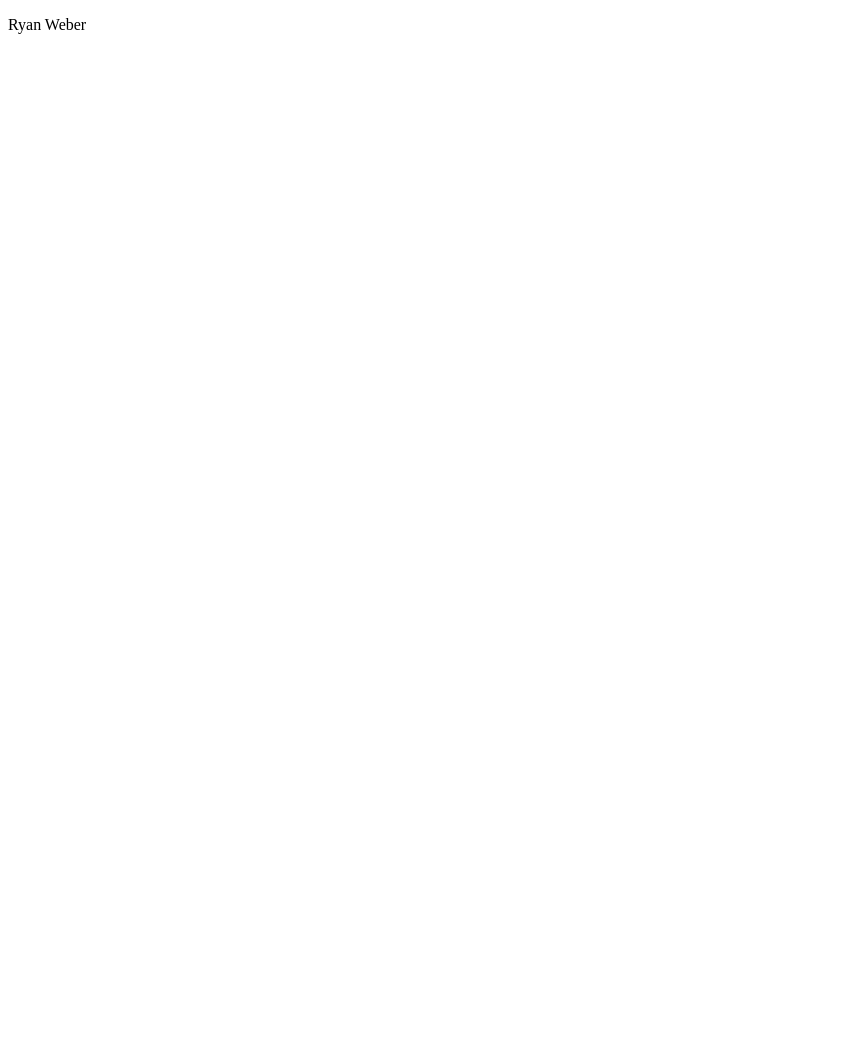
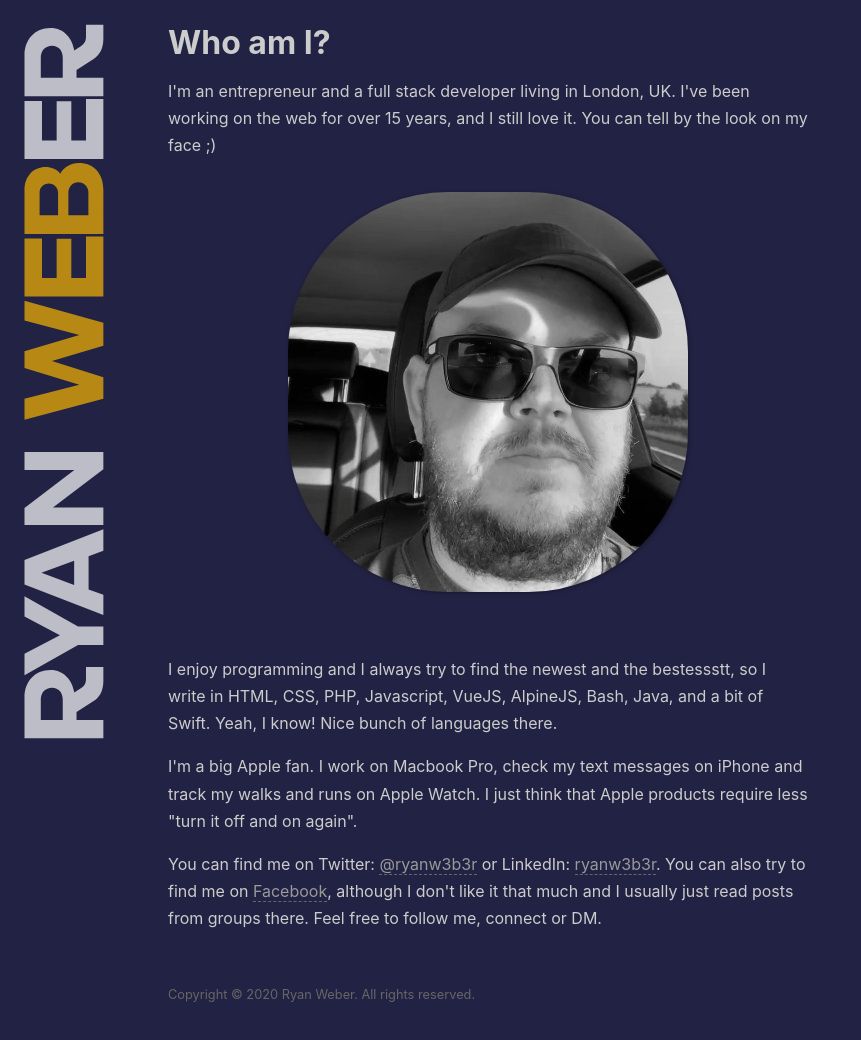
Before and after one commit to rweber7912/ryan-weber.com, a plain HTML site: page index.html in a window 1280 px wide. Shown: the whole page, without its empty margins (0-861 px from the left). Before the commit the page ends 800 px from the top, so only its background shows below. Drawn offline with Linux system fonts and the light colour scheme; a web font is replaced by a local one.

Commit message:
add content and styling

```diff
--- a/index.html
+++ b/index.html
@@ -3,8 +3,55 @@
     <head>
         <meta charset="utf-8">
         <title>Ryan Weber's personal website</title>
+        <link href="https://rsms.me/inter/inter.css" rel="stylesheet">
+        <link href="styles.css" rel="stylesheet">
     </head>
-    <body>
-        <p>Ryan Weber</p>
+    <body class="fader">
+        <div class="flex">
+            <div>
+                <div class="desktop">
+                    <svg xmlns="http://www.w3.org/2000/svg" viewBox="0 0 81 724">
+                        <path class="white-logo" d="M.5 681.73c0-15.4 10.01-27.61 26.4-27.61 14.08 0 22 11 23.98 22.77l7.04-4.62c3.08-1.98 4.84-4.18 4.84-9.68v-11.66h17.6v14.19c0 9.57-3.41 16.28-10.23 20.68l-16.94 10.89v7.92h27.17v18.7H.5zm16.5 2.53v20.35h22.22v-20.35c0-7.04-4.18-12.1-10.89-12.1-6.71 0-11.33 5.06-11.33 12.1zM80.36 610.01H54.73L.5 579.32V600l35.86 18.81L.5 637.62v21.67l54.23-30.58h25.63zM.5 542.8l79.86-31.13v21.78l-14.96 5.39v33.66l14.96 5.39v20.57L.5 567.44V542.8zm17.16 12.87l33.11 12.32v-24.64l-33.11 12.32zM80.36 489.45H29.32l51.04-38.5v-17.49H.5v18.04h50.49L.5 490v17.38h79.86z"/>
+                        <path class="yellow-logo" d="M80.36 357.67l-52.14-16.39 52.14-15.4v-23.43L.5 280.23v20.02l55.55 14.52L.5 331.27v17.05l55.55 16.94L.5 379.45v21.23l79.86-21.34zM80.36 215.22h-17.6v42.02H47.91v-39.71H33.06v39.71H18.21v-39.93H.5v58.63h79.86zM.5 168.47c0-14.52 9.13-23.65 21.45-23.65 5.61 0 11.55 2.31 14.74 6.71 3.74-6.27 10.23-10.67 18.92-10.67 14.63 0 24.75 10.01 24.75 27.28v44.44H.5zM44.94 171v22.77h20.24v-23.43c0-5.72-4.4-10.23-10.12-10.23-6.05 0-10.12 4.73-10.12 10.89zm-29.15-.44v23.1h18.7v-23.1c0-5.06-4.29-9.13-9.13-9.13-5.61 0-9.57 4.29-9.57 9.13z"/>
+                        <path class="white-logo" d="M80.36 75.85h-17.6v42.02H47.91V78.16H33.06v39.71H18.21V77.94H.5v58.63h79.86zM.5 31.63c0-15.4 10.01-27.61 26.4-27.61 14.08 0 22 11 23.98 22.77l7.04-4.62c3.08-1.98 4.84-4.18 4.84-9.68V.83h17.6v14.19c0 9.57-3.41 16.28-10.23 20.68L53.19 46.59v7.92h27.17v18.7H.5zM17 34.16v20.35h22.22V34.16c0-7.04-4.18-12.1-10.89-12.1-6.71 0-11.33 5.06-11.33 12.1z"/>
+                    </svg>
+                </div>
+                <div class="mobile">
+                    <svg xmlns="http://www.w3.org/2000/svg" viewBox="0 0 725 82">
+                        <path class="white-logo" d="M42.77 1c15.4 0 27.61 10.01 27.61 26.4 0 14.08-11 22-22.77 23.98l4.62 7.04c1.98 3.08 4.18 4.84 9.68 4.84h11.66v17.6H59.38c-9.57 0-16.28-3.41-20.68-10.23L27.81 53.69h-7.92v27.17H1.19V1h41.58zm-2.53 16.5H19.89v22.22h20.35c7.04 0 12.1-4.18 12.1-10.89 0-6.71-5.06-11.33-12.1-11.33zm74.25 63.36V55.23L145.18 1H124.5l-18.81 35.86L86.88 1H65.21l30.58 54.23v25.63h18.7zM181.7 1l31.13 79.86h-21.78l-5.39-14.96H152l-5.39 14.96h-20.57L157.06 1h24.64zm-12.87 17.16l-12.32 33.11h24.64l-12.32-33.11zm66.22 62.7V29.82l38.5 51.04h17.49V1H273v50.49L234.5 1h-17.38v79.86h17.93z"/>
+                        <path class="yellow-logo" d="M366.83 80.86l16.39-52.14 15.4 52.14h23.43L444.27 1h-20.02l-14.52 55.55L393.23 1h-17.05l-16.94 55.55L345.05 1h-21.23l21.34 79.86h21.67zm142.45 0v-17.6h-42.02V48.41h39.71V33.56h-39.71V18.71h39.93V1h-58.63v79.86h60.72zM556.03 1c14.52 0 23.65 9.13 23.65 21.45 0 5.61-2.31 11.55-6.71 14.74 6.27 3.74 10.67 10.23 10.67 18.92 0 14.63-10.01 24.75-27.28 24.75h-44.44V1h44.11zm-2.53 44.44h-22.77v20.24h23.43c5.72 0 10.23-4.4 10.23-10.12 0-6.05-4.73-10.12-10.89-10.12zm.44-29.15h-23.1v18.7h23.1c5.06 0 9.13-4.29 9.13-9.13 0-5.61-4.29-9.57-9.13-9.57z"/>
+                        <path class="white-logo" d="M648.65 80.86v-17.6h-42.02V48.41h39.71V33.56h-39.71V18.71h39.93V1h-58.63v79.86h60.72zM692.87 1c15.4 0 27.61 10.01 27.61 26.4 0 14.08-11 22-22.77 23.98l4.62 7.04c1.98 3.08 4.18 4.84 9.68 4.84h11.66v17.6h-14.19c-9.57 0-16.28-3.41-20.68-10.23l-10.89-16.94h-7.92v27.17h-18.7V1h41.58zm-2.53 16.5h-20.35v22.22h20.35c7.04 0 12.1-4.18 12.1-10.89 0-6.71-5.06-11.33-12.1-11.33z"/>
+                    </svg>
+
+                </div>
+            </div>
+            <div class="container">
+                <h1>Who am I?</h1>
+                <p>
+                    I'm an entrepreneur and a full stack developer living in London, UK.
+                    I've been working on the web for over 15 years, and I still love it. You can tell by the look on my face ;)
+                </p>
+                <p><img src="img/face.jpg" alt="Ryan Weber" title="Happy face"></p>
+                <p>
+                    I enjoy programming and I always try to find the newest and the bestessstt, so I write
+                    in HTML, CSS, PHP, Javascript, VueJS, AlpineJS, Bash, Java, and a bit of Swift. Yeah, I know!
+                    Nice bunch of languages there.
+                </p>
+                <p>
+                    I'm a big Apple fan. I work on Macbook Pro, check my text messages on iPhone and track my walks and runs
+                    on Apple Watch. I just think that Apple products require less &quot;turn it off and on again&quot;.
+                </p>
+                <p>
+                    You can find me on Twitter: <a href="https://twitter.com/ryanw3b3r" title="Twitter">@ryanw3b3r</a> or
+                    LinkedIn: <a href="https://www.linkedin.com/in/ryanw3b3r" title="LinkedIn">ryanw3b3r</a>. You can also
+                    try to find me on <a href="https://www.facebook.com/ryan.weber.311493" title="Find me on FB!">Facebook</a>,
+                    although I don't like it that much and I usually just read posts from groups there.
+                    Feel free to follow me, connect or DM.
+                </p>
+                <footer>
+                    <p>Copyright &copy; 2020 Ryan Weber. All rights reserved.</p>
+                </footer>
+            </div>
+        </div>
     </body>
 </html>
--- /dev/null
+++ b/styles.css
@@ -0,0 +1,104 @@
+html {
+    background: #224;
+    color: #ccc;
+    font-family: 'Inter', sans-serif;
+    line-height: 1.7rem;
+}
+
+a {
+    color: #999;
+    text-decoration: none;
+    border-bottom: 1px dashed #666;
+}
+
+a:hover, a:visited, a:active {
+    color: #ccc;
+    text-decoration: none;
+    border-bottom: 1px solid #ccc;
+}
+
+svg {
+    margin: 1rem;
+    display: block;
+}
+
+img {
+    display: block;
+    margin: 2rem auto;
+    border-radius: 40%;
+    box-shadow: 1px 1px 5px rgba(0, 0, 0, .3);
+    max-width: 16rem;
+}
+
+.fader {
+    animation: fadeIn 1s ease-out;
+}
+
+.mobile svg {
+    margin: 1rem 1rem 3rem;
+    max-width: 80%;
+}
+
+.desktop {
+    position: fixed;
+    width: 7rem;
+    display: none;
+}
+
+.desktop svg {
+    max-width: 5rem;
+}
+
+.white-logo {
+    fill: rgba(255, 255, 255, .7);
+}
+
+.yellow-logo {
+    fill: rgba(247, 181, 0, .7);
+}
+
+.container {
+    margin: 1rem;
+}
+
+footer {
+    color: #666;
+    margin-top: 3rem;
+    font-size: .8rem;
+}
+
+@keyframes fadeIn {
+    0% {
+        opacity: 0;
+    }
+
+    50% {
+        opacity: 0;
+    }
+
+    100% {
+        opacity: 1;
+    }
+}
+
+@media (min-width: 640px) {
+    img {
+        max-width: none;
+        margin-bottom: 4rem;
+    }
+    .desktop {
+        display: block;
+    }
+    .mobile {
+        display: none;
+    }
+    .container {
+        margin: 0 1rem 1rem 10rem;
+        flex-grow: 1;
+        max-width: 40rem;
+    }
+    .flex {
+        display: flex;
+        width: 100%;
+    }
+}
```
Also changed, not shown: img/face.jpg (added), img/ryan-weber-horizontal.svg (added), img/ryan-weber.svg (added).
